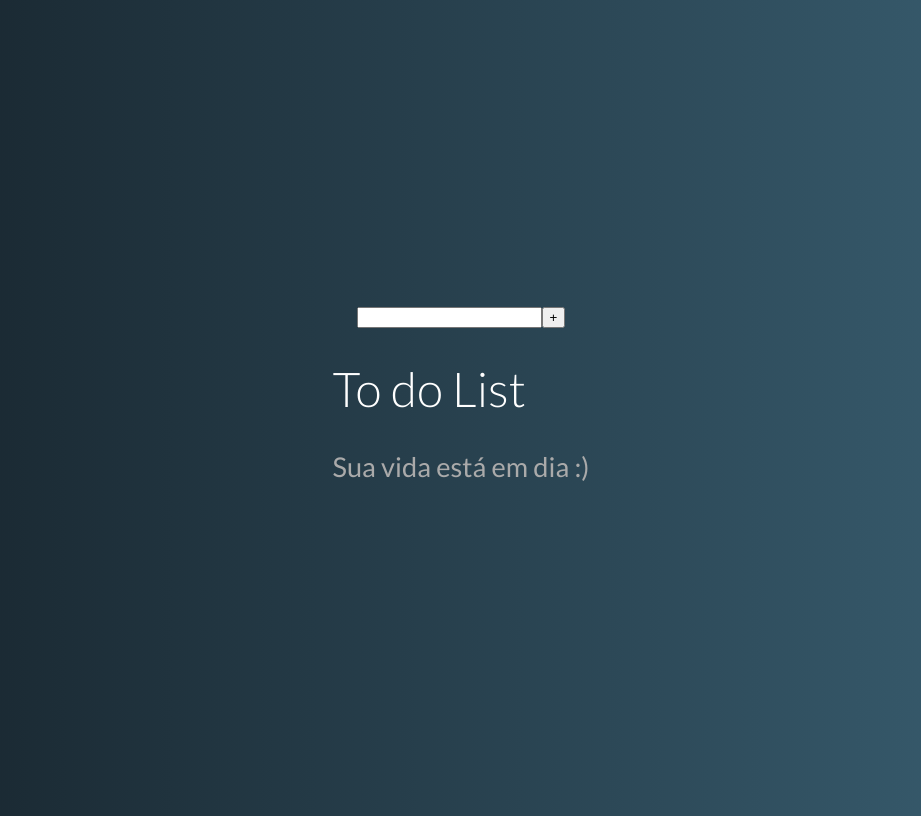
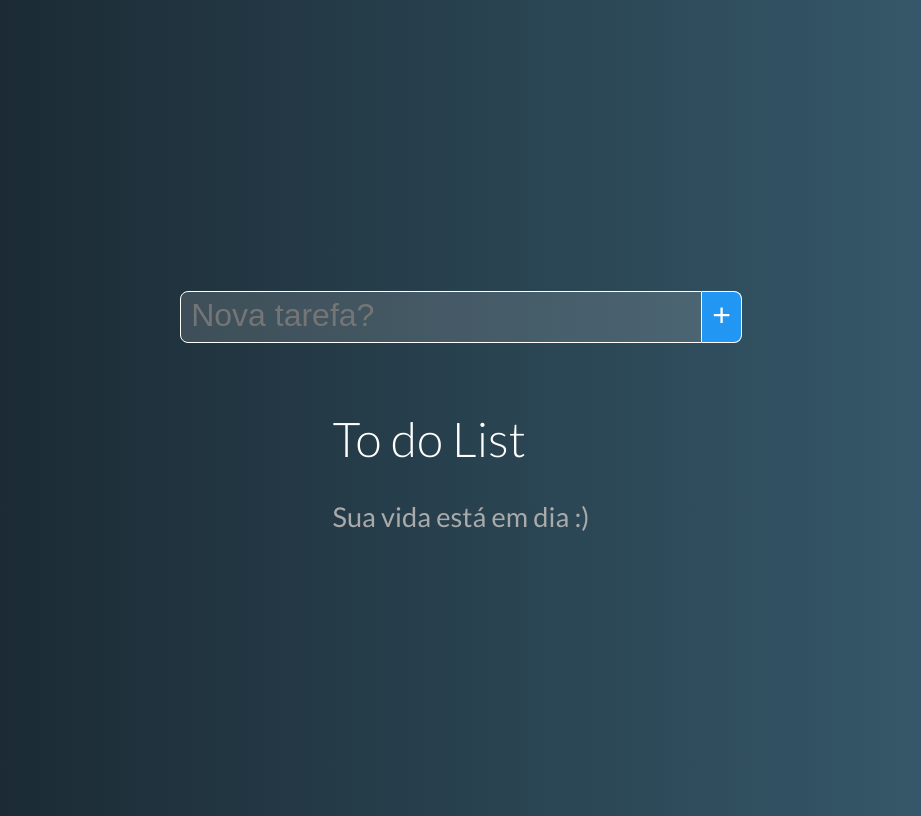
Before and after one commit to rafaeldtx/vue-todo-list, a Vue app: page / in a window 1280 px wide. Shown: the whole page, without its empty margins (179-1100 px from the left). Built offline with nearby package versions, Linux system fonts and the light colour scheme.

Commit message:
(NewTask) updated stylesheet

```diff
--- a/src/components/NewTask.vue
+++ b/src/components/NewTask.vue
@@ -1,7 +1,13 @@
 <template>
     <div class="new-task">
-        <input v-model="name" @keydown.enter="addTask" type="text">
-        <button @click="addTask">+</button>
+        <input
+            class="form-element"
+            v-model="name"
+            @keydown.enter="addTask"
+            type="text"
+            placeholder="Nova tarefa?"
+        />
+        <button class="form-element" @click="addTask">+</button>
     </div>
 </template>
 
@@ -22,5 +28,29 @@
 </script>
 
 <style>
+    .new-task {
+        margin: 35px;
+    }
 
+    .form-element {
+        outline: none;
+        font-size: 2rem;
+        border: 1px solid #FFF;
+        padding: 5px 10px 8px;
+        color: #FFF;
+    }
+
+    input.form-element {
+        width: 500px;
+        background-color: #FFF2;
+        border-top-left-radius: 8px;
+        border-bottom-left-radius: 8px;
+    }
+
+    button.form-element {
+        border-left: none;
+        background-color: #2196F3;
+        border-top-right-radius: 8px;
+        border-bottom-right-radius: 8px;
+    }
 </style>
```
